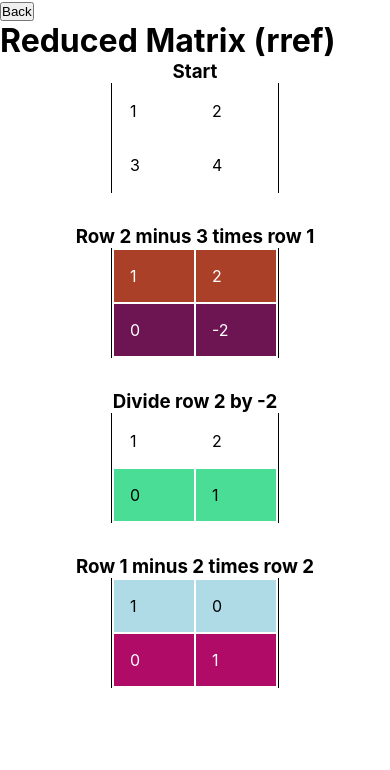
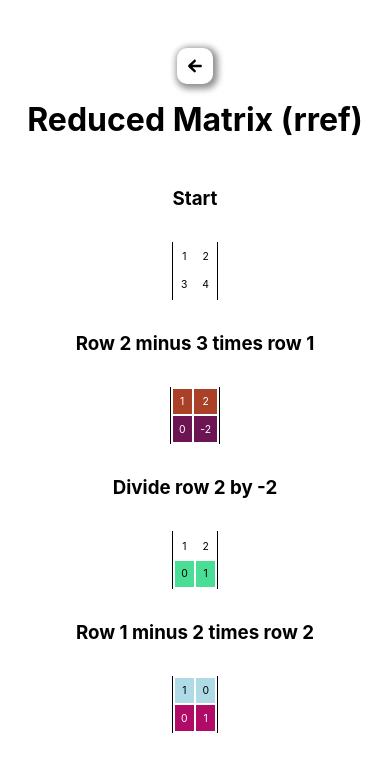
Before and after one commit to NickTaykey/matrix-lab, a React (Create React App) app: page /rref/13b56b64-14df-4efa-8edf-567d80291c27 in a window 390 px wide. Shown: the top 770 px of the page. Built offline with nearby package versions, Linux system fonts and the light colour scheme.

Commit message:
Make step pages responsive

```diff
--- a/src/App.css
+++ b/src/App.css
@@ -54,6 +54,40 @@ input[type='checkbox'] {
   box-shadow: 2px 2px 6px 3px rgba(0, 0, 0, 0.2);
 }
 
+.matrix:hover,
+button:hover {
+  cursor: pointer;
+}
+
+.readonly-matrix-cell {
+  padding: 0.9rem;
+  padding-top: 1rem;
+  text-align: center;
+}
+
+.product-steps-container {
+  display: flex;
+  margin-bottom: 2rem;
+}
+
+.product-step-container {
+  display: flex;
+}
+
+.product-step-item {
+  display: flex;
+  align-items: center;
+}
+
+.equals {
+  font-size: 1rem;
+  margin: 0 2rem;
+}
+
+.times-icon {
+  margin: 0 2rem;
+}
+
 @media screen and (max-width: 1024px) {
   html,
   body {
@@ -83,9 +117,23 @@ input[type='checkbox'] {
     padding: 1rem;
     margin-right: 0;
   }
+
+  .readonly-matrix-cell {
+    padding: 0.4rem;
+    font-size: 0.65rem;
+  }
+
+  .product-steps-container,
+  .product-step-container,
+  .product-step-item {
+    flex-direction: column;
+  }
+
+  .equals {
+    margin: 1rem 0.5rem;
+  }
+
+  .times-icon {
+    margin: 1rem 0.5rem;
+  }
 }
-
-.matrix:hover,
-button:hover {
-  cursor: pointer;
-}
--- a/src/components/Determinant/DeterminantSteps.tsx
+++ b/src/components/Determinant/DeterminantSteps.tsx
@@ -1,24 +1,23 @@
 import { NumberTable } from '../../helpers/matrix_calc_helpers';
-import { useNavigate, useParams } from 'react-router-dom';
 import DeterminantStepsView from './DeterminantStepsView';
 import GeneralContext from '../../store/GeneralContext';
+import StepPageHeader from '../StepPageHeader';
+import { useParams } from 'react-router-dom';
 import { useContext } from 'react';
 
 const DeterminantSteps = () => {
   const generalContext = useContext(GeneralContext);
   const { matrixId } = useParams();
-  const navigate = useNavigate();
 
   const matrix = generalContext.matrices.find((m) => m.id === matrixId);
 
   return (
     <>
-      <button onClick={() => navigate('/')}>Back</button>
-      <h2 style={{ textAlign: 'center' }}>
-        How to calculate determinant with Laplace expasion
-      </h2>
+      <StepPageHeader headerTitle="Determinant with Laplace Expansion" />
       {matrix ? (
-        <DeterminantStepsView matrix={matrix.table as NumberTable} topLevel />
+        <main style={{ fontSize: '.75rem' }}>
+          <DeterminantStepsView matrix={matrix.table as NumberTable} topLevel />
+        </main>
       ) : (
         <h1>404 No matrix with ID {matrixId} was found!</h1>
       )}
--- a/src/components/InverseSteps.tsx
+++ b/src/components/InverseSteps.tsx
@@ -3,16 +3,16 @@ import {
   NumberTable,
 } from '../helpers/matrix_calc_helpers';
 import { genRandomColor } from '../helpers/color_utils';
-import { useNavigate, useParams } from 'react-router-dom';
 import GeneralContext from '../store/GeneralContext';
 import ReadOnlyMatrix from './Matrix/ReadOnlyMatrix';
+import StepPageHeader from './StepPageHeader';
+import { useParams } from 'react-router-dom';
 import { useContext } from 'react';
 import Fraction from 'fraction.js';
 
 const InverseSteps = () => {
   const generalContext = useContext(GeneralContext);
   const { matrixId } = useParams();
-  const navigate = useNavigate();
 
   const matrix = generalContext.matrices.find((m) => m.id === matrixId);
 
@@ -24,19 +24,22 @@ const InverseSteps = () => {
 
   return (
     <main
-      style={{ display: 'flex', flexDirection: 'column', alignItems: 'center' }}
+      style={{
+        display: 'flex',
+        flexDirection: 'column',
+        alignItems: 'center',
+        textAlign: 'center',
+      }}
     >
-      <button onClick={() => navigate('/')}>Back</button>
       {inverse ? (
         <>
-          <h2>Inverse matrix:</h2>
+          <StepPageHeader headerTitle="Inverse Matrix" />
           <ReadOnlyMatrix
             matrix={inverse.table.map((r) => {
               return r.map((v) => new Fraction(v).toFraction());
             })}
             defaultTextColor="black"
           />
-          <h2>Follow these steps</h2>
           {inverse.steps.map((s, i) => {
             const rowColors = new Array(s.leftMatrix.length).fill(
               'transparent'
@@ -47,8 +50,20 @@ const InverseSteps = () => {
                 key={`${matrixId}-step-${i}`}
                 style={{ marginBottom: '3rem' }}
               >
-                <h3 style={{ marginBottom: '1rem' }}>{s.message}</h3>
-                <section style={{ display: 'flex' }}>
+                <h3
+                  style={{
+                    marginTop: i === 0 ? '2rem' : 0,
+                    marginBottom: '2rem',
+                  }}
+                >
+                  {s.message}
+                </h3>
+                <section
+                  style={{
+                    display: 'flex',
+                    justifyContent: 'center',
+                  }}
+                >
                   <ReadOnlyMatrix
                     matrix={s.leftMatrix.map((r) => {
                       return r.map((v) =>
--- a/src/components/Matrix/Matrix.tsx
+++ b/src/components/Matrix/Matrix.tsx
@@ -28,8 +28,6 @@ const Matrix = (props: MatrixProps) => {
   const [computedCellWidth, setComputedCellWidth] = useState<number>(
     computeCellWidth(table[0].length)
   );
-
-  console.log(computedCellWidth);
 
   const updateMatrixSize = (e: React.FormEvent<HTMLInputElement>) => {
     generalContext.updateMatrixSize(id, {
--- a/src/components/Matrix/ReadOnlyMatrix.tsx
+++ b/src/components/Matrix/ReadOnlyMatrix.tsx
@@ -34,6 +34,7 @@ const ReadOnlyMatrix = ({
   onCellClick,
 }: ReadOnlyMatrixProps) => {
   let determinantStepIdx = 0;
+
   return (
     <table
       className="matrix"
@@ -70,11 +71,10 @@ const ReadOnlyMatrix = ({
 
               const tabCell = (
                 <td
+                  className="readonly-matrix-cell"
                   key={`${rowIdx}-${colIdx}`}
                   id={`${rowIdx}-${colIdx}`}
                   style={{
-                    width: '80px',
-                    padding: '1rem',
                     backgroundColor:
                       highlightedCells &&
                       !rowIdx &&
--- a/src/components/Menu/Menu.tsx
+++ b/src/components/Menu/Menu.tsx
@@ -18,7 +18,7 @@ const Menu = () => {
           alignItems: 'center',
         }}
       >
-        <SiMatrix style={{ marginRight: '.5rem' }} /> Matrix lab
+        <SiMatrix style={{ marginRight: '.5rem' }} /> Matrix Lab
       </h1>
       <MenuHeader />
       <main className="menu-grid" style={{ marginTop: '2rem' }}>
--- a/src/components/Product/ProductSteps.tsx
+++ b/src/components/Product/ProductSteps.tsx
@@ -1,13 +1,13 @@
 import { MatrixProductObject } from '../../store/matrix_reducer_types';
-import { useNavigate, useParams } from 'react-router-dom';
 import GeneralContext from '../../store/GeneralContext';
-import ProductStep from './ProductStepView';
+import ProductStepView from './ProductStepView';
+import StepPageHeader from '../StepPageHeader';
+import { useParams } from 'react-router-dom';
 import { useContext } from 'react';
 
 const ProductSteps = () => {
   const generalContext = useContext(GeneralContext);
   const { matrixId } = useParams();
-  const navigate = useNavigate();
 
   const matrix = generalContext.matrices.find((m) => {
     return m.id === matrixId;
@@ -15,12 +15,8 @@ const ProductSteps = () => {
 
   return (
     <>
-      <button onClick={() => navigate('/')}>Back</button>
+      <StepPageHeader headerTitle="Product steps" />
       {matrix ? (
-        <>
-          <h2 style={{ textAlign: 'center' }}>
-            How to calculate product step by step
-          </h2>
         <main
           style={{
             display: 'flex',
@@ -29,10 +25,9 @@ const ProductSteps = () => {
           }}
         >
           {matrix.productSteps.map((step, stepIdx) => (
-              <ProductStep key={`product-step-${stepIdx}`} {...step} />
+            <ProductStepView key={`product-step-${stepIdx}`} {...step} />
           ))}
         </main>
-        </>
       ) : (
         <h1>404 No matrix with ID {matrixId} was found!</h1>
       )}
--- a/src/components/ReductionSteps.tsx
+++ b/src/components/ReductionSteps.tsx
@@ -1,15 +1,15 @@
 import { NumberTable, scaleReduction } from '../helpers/matrix_calc_helpers';
-import { useParams, useNavigate } from 'react-router-dom';
 import { genRandomColor } from '../helpers/color_utils';
 import GeneralContext from '../store/GeneralContext';
 import ReadOnlyMatrix from './Matrix/ReadOnlyMatrix';
+import StepPageHeader from './StepPageHeader';
+import { useParams } from 'react-router-dom';
 import Fraction from 'fraction.js';
 import { useContext } from 'react';
 
 const ReductionSteps = () => {
   const generalContext = useContext(GeneralContext);
   const { matrixId } = useParams();
-  const navigate = useNavigate();
 
   const matrix = generalContext.matrices.find((m) => m.id === matrixId);
 
@@ -17,8 +17,7 @@ const ReductionSteps = () => {
 
   return (
     <>
-      <button onClick={() => navigate('/')}>Back</button>
-      <h1>Reduced Matrix (rref)</h1>
+      <StepPageHeader headerTitle="Reduced Matrix (rref)" />
       {rrefSteps ? (
         rrefSteps.steps.map((s) => {
           let rowColors = new Array(s.matrix[0].length).fill('transparent');
@@ -37,7 +36,7 @@ const ReductionSteps = () => {
                 marginBottom: '2rem',
               }}
             >
-              <h3>{s.message}</h3>
+              <h3 style={{ marginBottom: '2rem' }}>{s.message}</h3>
               <ReadOnlyMatrix
                 matrix={s.matrix.map((r) => {
                   return r.map((v) => new Fraction(v).toFraction());
--- /dev/null
+++ b/src/components/StepPageHeader.tsx
@@ -0,0 +1,29 @@
+import { IoMdArrowRoundBack } from 'react-icons/io';
+import { useNavigate } from 'react-router-dom';
+
+const StepPageHeader = (props: { headerTitle: string }) => {
+  const navigate = useNavigate();
+  return (
+    <header
+      style={{
+        margin: '3rem 0',
+        display: 'flex',
+        justifyContent: 'center',
+        alignItems: 'center',
+        flexDirection: 'column',
+        textAlign: 'center',
+      }}
+    >
+      <button
+        className="button"
+        onClick={() => navigate('/')}
+        style={{ marginBottom: '1rem' }}
+      >
+        <IoMdArrowRoundBack />
+      </button>
+      <h1>{props.headerTitle}</h1>
+    </header>
+  );
+};
+
+export default StepPageHeader;
--- a/src/components/TransposedSteps.tsx
+++ b/src/components/TransposedSteps.tsx
@@ -1,14 +1,14 @@
 import { NumberTable, transposeMatrix } from '../helpers/matrix_calc_helpers';
-import { useParams, useNavigate } from 'react-router-dom';
+import { genRandomColor } from '../helpers/color_utils';
+import ReadOnlyMatrix from './Matrix/ReadOnlyMatrix';
 import GeneralContext from '../store/GeneralContext';
-import ReadOnlyMatrix from './Matrix/ReadOnlyMatrix';
+import StepPageHeader from './StepPageHeader';
+import { useParams } from 'react-router-dom';
 import { useContext } from 'react';
-import { genRandomColor } from '../helpers/color_utils';
 
 const TransposedSteps = () => {
   const generalContext = useContext(GeneralContext);
   const { matrixId } = useParams();
-  const navigate = useNavigate();
 
   const matrix = generalContext.matrices.find((m) => m.id === matrixId);
 
@@ -20,26 +20,32 @@ const TransposedSteps = () => {
 
   return (
     <>
-      <button onClick={() => navigate('/')}>Back</button>
-      <h1>Transposed Matrix</h1>
+      <StepPageHeader headerTitle="Trasponse Matrix" />
       {transpose && matrix ? (
         <main
           style={{
+            width: '90%',
+            margin: '0 auto',
             display: 'flex',
-            justifyContent: 'space-evenly',
+            flexDirection: 'column',
+            alignItems: 'center',
             marginTop: '2rem',
           }}
         >
+          <article style={{ marginBottom: '2rem' }}>
             <ReadOnlyMatrix
               matrix={matrix.table}
               rowColors={randomColors}
               defaultTextColor="black"
             />
+          </article>
+          <article style={{ marginBottom: '2rem' }}>
             <ReadOnlyMatrix
               matrix={transpose}
               colColors={randomColors}
               defaultTextColor="black"
             />
+          </article>
         </main>
       ) : (
         <div>Loading</div>
```
Also changed, not shown: src/components/Determinant/DeterminantStepView.tsx (+31 -8 lines), src/components/Product/ProductStepView.tsx (+9 -14 lines). Lines whose indentation alone changed are shown as unchanged.
